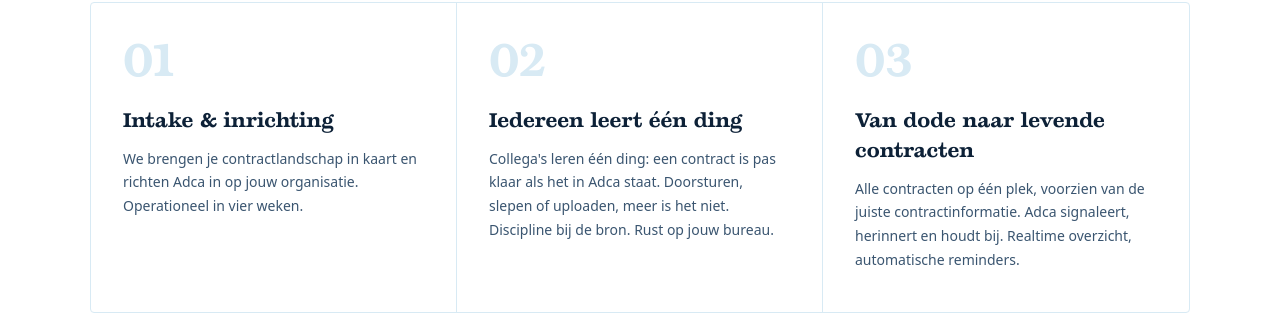
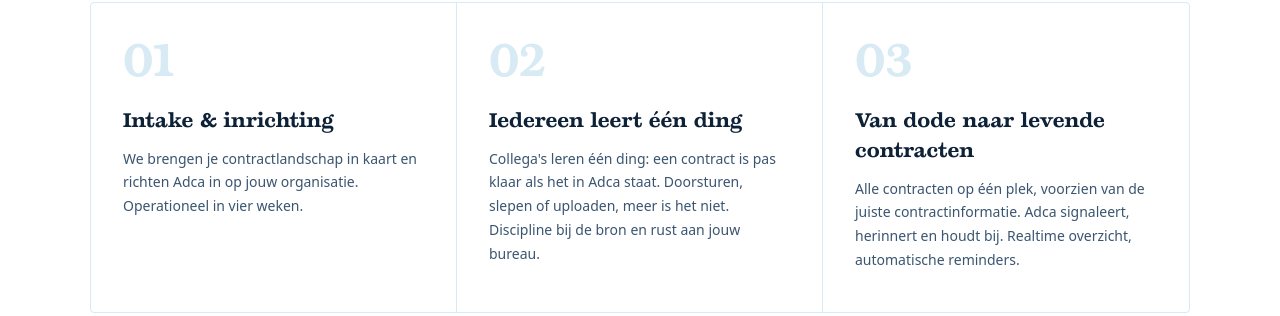
Before and after one commit to isabelbrouwer/adca, an Eleventy site: page src/index.njk in a window 1280 px wide. Shown: the part 1828-2144 px from the top of the page. Built offline with nearby package versions, Linux system fonts and the light colour scheme; Eleventy itself is replaced by a stand-in of ours; files that its build step writes are made by us from their sources.

Commit message:
kleine tekstuele wijziging

```diff
--- a/src/index.njk
+++ b/src/index.njk
@@ -97,7 +97,7 @@ description: "Adca is contractbeheer voor bedrijfsjuristen, gebouwd op Microsoft
         <div class="step">
           <span class="step-num">02</span>
           <h3>Iedereen leert één ding</h3>
-          <p>Collega's leren één ding: een contract is pas klaar als het in Adca staat. Doorsturen, slepen of uploaden, meer is het niet. Discipline bij de bron. Rust op jouw bureau.</p>
+          <p>Collega's leren één ding: een contract is pas klaar als het in Adca staat. Doorsturen, slepen of uploaden, meer is het niet. Discipline bij de bron en rust aan jouw bureau.</p>
         </div>
         <div class="step">
           <span class="step-num">03</span>
```
